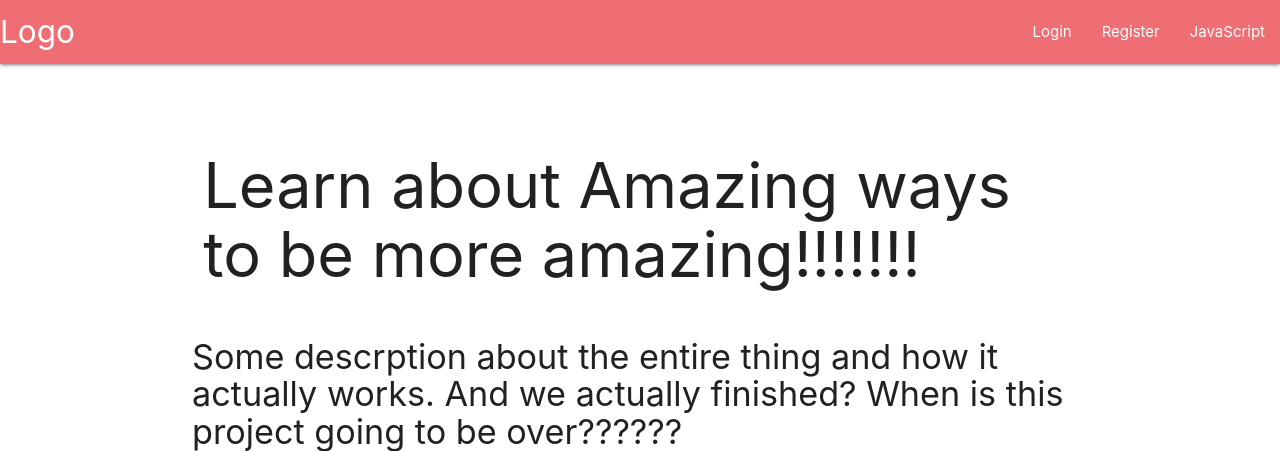
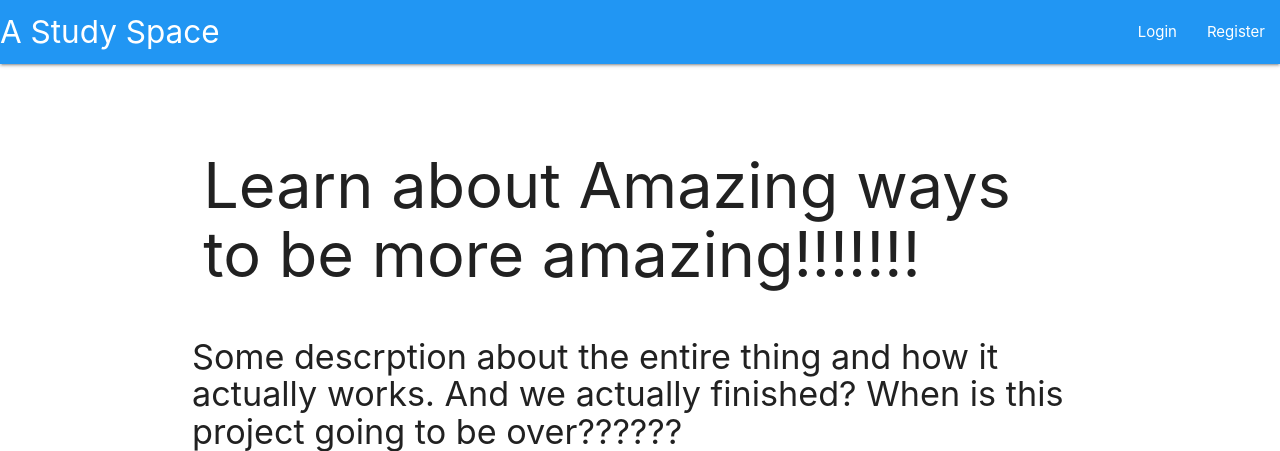
Before and after one commit to angelatom/celsius, a Flask app: page / in a window 1280 px wide. Shown: the top 451 px of the page. Run offline with Flask 2, Linux system fonts and the light colour scheme.

Commit message:
minor fixes to broken navbar

```diff
--- a/templates/base.html
+++ b/templates/base.html
@@ -1,7 +1,7 @@
 <!DOCTYPE HTML>
 <html>
 <head>
-  <title> {% block title %} Some Title {% endblock %}</title>
+  <title> {% block title %} A Study Space {% endblock %}</title>
   <link rel="stylesheet" href="https://cdnjs.cloudflare.com/ajax/libs/materialize/1.0.0/css/materialize.min.css">
   <link href="https://fonts.googleapis.com/icon?family=Material+Icons" rel="stylesheet">
   {% block head %}{% endblock %}
@@ -9,24 +9,17 @@
 </head>
 
 <body>
-  {% if loggedin is defined and loggedin %}
 
-
-
-  {% else %}
-
-  <nav>
+  <nav class="blue">
     <div class="nav-wrapper">
-      <a href="/" class="brand-logo left">Logo</a>
+      <a href="/" class="brand-logo left">A Study Space</a>
       <ul id="nav-mobile" class="right hide-on-med-and-down">
         <li><a href="/login"> Login </a></li>
         <li><a href="/register"> Register </a></li>
-        <li><a href="collapsible.html">JavaScript</a></li>
       </ul>
     </div>
   </nav>
 
-  {% endif %}
   {% block body %}
   {% endblock %}
 </body>
--- a/templates/dashboard.html
+++ b/templates/dashboard.html
@@ -12,7 +12,7 @@
 
 <body>
 	<header>
-		<nav class="top-nav">
+		<nav class="top-nav blue">
 			<div class="container">
 				<div class="nav-wrapper">
 					<a href="/" class="brand-logo center">User Dashboard</a>
```
